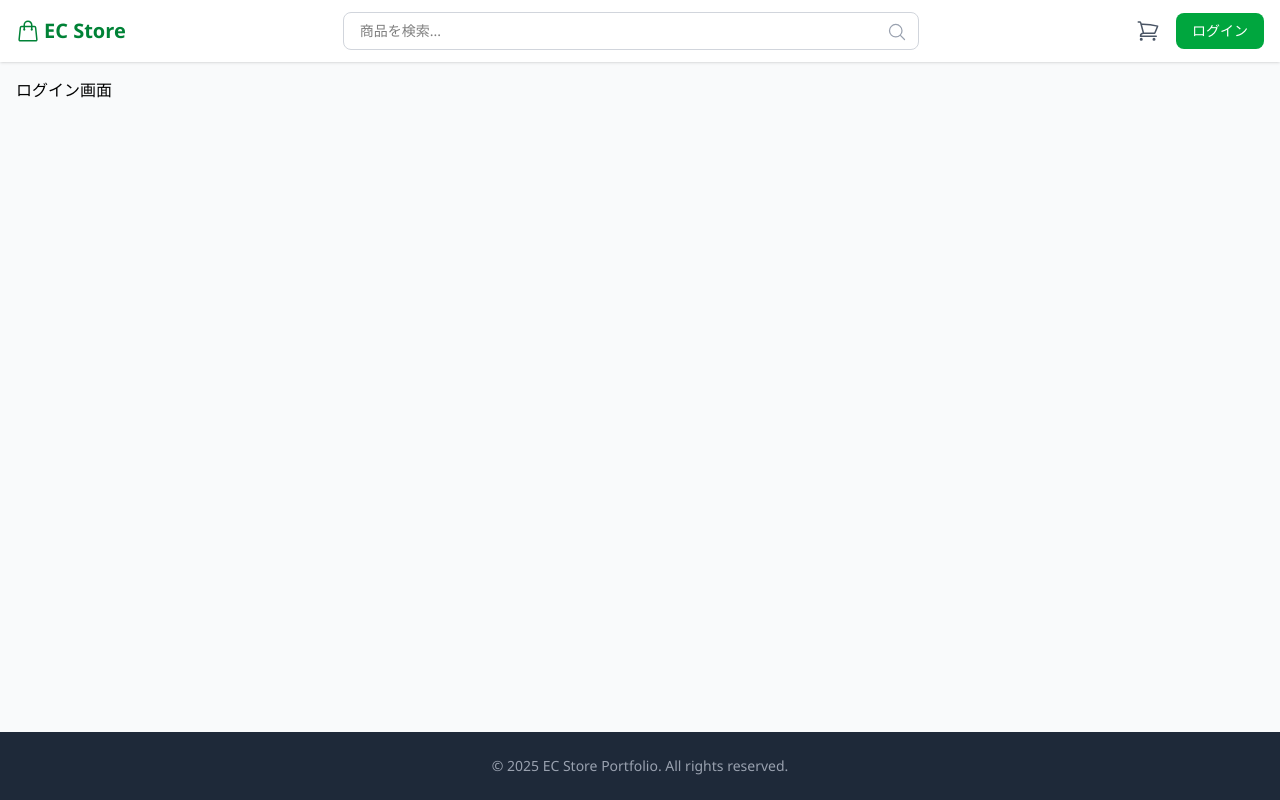
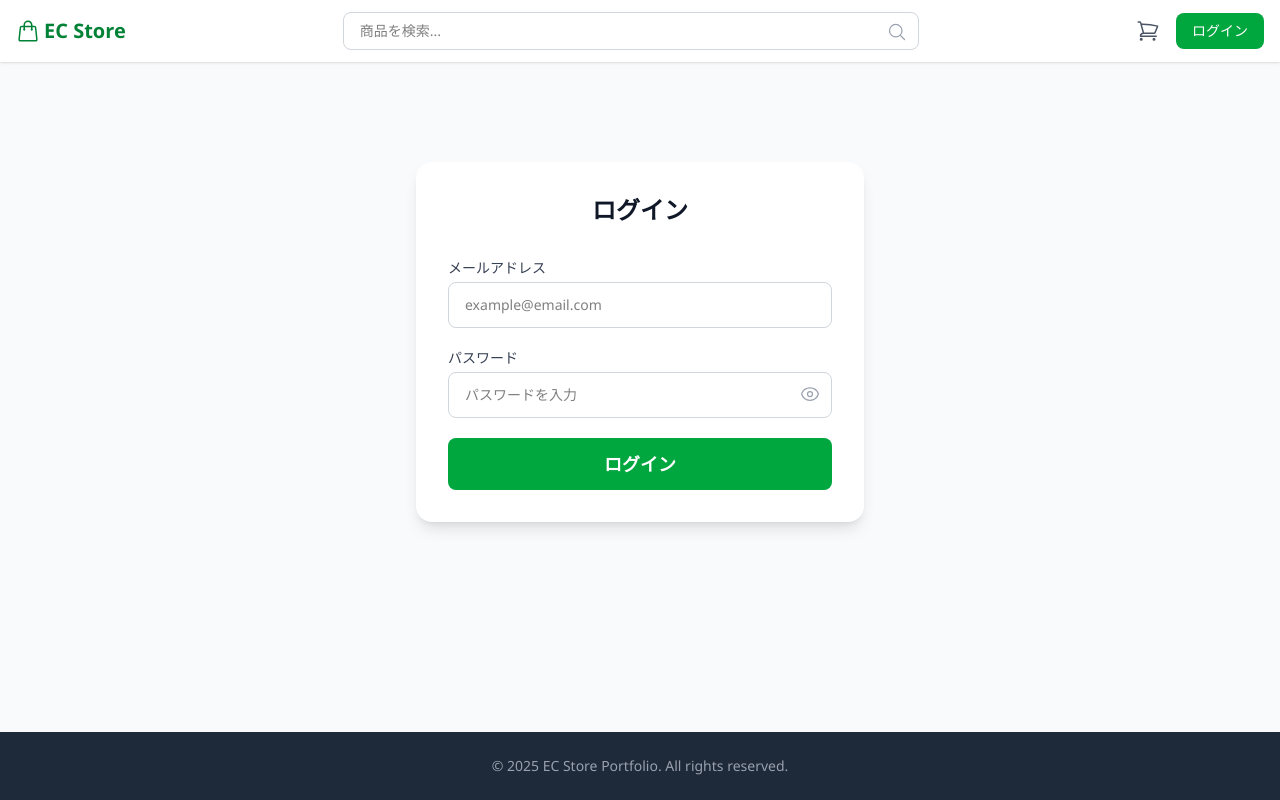
Before and after one commit to sakichang0226/trinity, a React (Vite) app: page /login in a window 1280 px wide. Built offline with nearby package versions, Linux system fonts and the light colour scheme; no server answers.

Commit message:
ログイン画面の実装

```diff
--- /dev/null
+++ b/src/components/LoginForm.tsx
@@ -0,0 +1,59 @@
+import { useState, type FormEvent } from 'react'
+import { FormField } from '@/components/common/FormField'
+import { SubmitButton } from '@/components/common/SubmitButton'
+import { validateLoginForm } from '@/utils/validateLoginForm'
+
+interface LoginFormProps {
+  onSubmit: (email: string, password: string) => Promise<void>
+  authError: string
+  isLoading: boolean
+}
+
+export function LoginForm({ onSubmit, authError, isLoading }: LoginFormProps) {
+  const [email, setEmail] = useState('')
+  const [password, setPassword] = useState('')
+  const [errors, setErrors] = useState<{ email?: string; password?: string }>({})
+
+  const handleSubmit = (e: FormEvent) => {
+    e.preventDefault()
+    const newErrors = validateLoginForm(email, password)
+    setErrors(newErrors)
+    if (Object.keys(newErrors).length > 0) return
+    onSubmit(email, password)
+  }
+
+  return (
+    <form onSubmit={handleSubmit} noValidate>
+      {authError && (
+        <div className="mb-5 bg-red-50 border border-red-200 text-red-700 rounded-lg px-4 py-3 text-sm flex items-center gap-2">
+          <svg xmlns="http://www.w3.org/2000/svg" viewBox="0 0 20 20" fill="currentColor" className="w-5 h-5 shrink-0">
+            <path fillRule="evenodd" d="M8.485 2.495c.673-1.167 2.357-1.167 3.03 0l6.28 10.875c.673 1.167-.17 2.625-1.516 2.625H3.72c-1.347 0-2.189-1.458-1.515-2.625L8.485 2.495ZM10 5a.75.75 0 0 1 .75.75v3.5a.75.75 0 0 1-1.5 0v-3.5A.75.75 0 0 1 10 5Zm0 9a1 1 0 1 0 0-2 1 1 0 0 0 0 2Z" clipRule="evenodd" />
+          </svg>
+          {authError}
+        </div>
+      )}
+
+      <FormField
+        id="email"
+        label="メールアドレス"
+        type="email"
+        placeholder="example@email.com"
+        value={email}
+        onChange={(e) => setEmail(e.target.value)}
+        error={errors.email}
+      />
+
+      <FormField
+        id="password"
+        label="パスワード"
+        type="password"
+        placeholder="パスワードを入力"
+        value={password}
+        onChange={(e) => setPassword(e.target.value)}
+        error={errors.password}
+      />
+
+      <SubmitButton type="submit" label="ログイン" loadingLabel="ログイン中..." isLoading={isLoading} />
+    </form>
+  )
+}
--- /dev/null
+++ b/src/components/common/FormField.tsx
@@ -0,0 +1,43 @@
+import { useState, type InputHTMLAttributes } from 'react'
+
+interface FormFieldProps extends Omit<InputHTMLAttributes<HTMLInputElement>, 'className'> {
+  label: string
+  error?: string
+}
+
+export function FormField({ label, error, id, type, ...props }: FormFieldProps) {
+  const [showPassword, setShowPassword] = useState(false)
+  const isPassword = type === 'password'
+  const inputType = isPassword ? (showPassword ? 'text' : 'password') : type
+
+  const inputClassName = `w-full border rounded-lg px-4 py-3 text-sm focus:outline-none focus:ring-2 ${isPassword ? 'pr-12' : ''} ${error ? 'border-red-400 focus:ring-red-400 bg-red-50' : 'border-gray-300 focus:ring-green-500 focus:border-transparent'}`
+
+  return (
+    <div className="mb-5">
+      <label htmlFor={id} className="block text-sm font-medium text-gray-700 mb-1">{label}</label>
+      <div className={isPassword ? 'relative' : undefined}>
+        <input id={id} type={inputType} className={inputClassName} {...props} />
+        {isPassword && (
+          <button
+            type="button"
+            onClick={() => setShowPassword(!showPassword)}
+            className="absolute right-3 top-3 text-gray-400 hover:text-gray-600"
+            aria-label={showPassword ? 'パスワードを非表示' : 'パスワードを表示'}
+          >
+            {showPassword ? (
+              <svg xmlns="http://www.w3.org/2000/svg" fill="none" viewBox="0 0 24 24" strokeWidth={1.5} stroke="currentColor" className="w-5 h-5">
+                <path strokeLinecap="round" strokeLinejoin="round" d="M3.98 8.223A10.477 10.477 0 0 0 1.934 12C3.226 16.338 7.244 19.5 12 19.5c.993 0 1.953-.138 2.863-.395M6.228 6.228A10.451 10.451 0 0 1 12 4.5c4.756 0 8.773 3.162 10.065 7.498a10.522 10.522 0 0 1-4.293 5.774M6.228 6.228 3 3m3.228 3.228 3.65 3.65m7.894 7.894L21 21m-3.228-3.228-3.65-3.65m0 0a3 3 0 1 0-4.243-4.243m4.242 4.242L9.88 9.88" />
+              </svg>
+            ) : (
+              <svg xmlns="http://www.w3.org/2000/svg" fill="none" viewBox="0 0 24 24" strokeWidth={1.5} stroke="currentColor" className="w-5 h-5">
+                <path strokeLinecap="round" strokeLinejoin="round" d="M2.036 12.322a1.012 1.012 0 0 1 0-.639C3.423 7.51 7.36 4.5 12 4.5c4.638 0 8.573 3.007 9.963 7.178.07.207.07.431 0 .639C20.577 16.49 16.64 19.5 12 19.5c-4.638 0-8.573-3.007-9.963-7.178Z" />
+                <path strokeLinecap="round" strokeLinejoin="round" d="M15 12a3 3 0 1 1-6 0 3 3 0 0 1 6 0Z" />
+              </svg>
+            )}
+          </button>
+        )}
+      </div>
+      {error && <p className="text-red-500 text-xs mt-1">{error}</p>}
+    </div>
+  )
+}
--- a/src/components/common/LogoutButton.tsx
+++ b/src/components/common/LogoutButton.tsx
@@ -1,10 +1,17 @@
+import { useNavigate } from 'react-router-dom'
 import { useAuth } from '@/contexts/AuthContext'
 
 export function LogoutButton({ className }: { className?: string }) {
   const { logout } = useAuth()
+  const navigate = useNavigate()
+
+  const handleLogout = () => {
+    logout()
+    navigate('/', { replace: true })
+  }
 
   return (
-    <button onClick={logout} className={className ?? "flex items-center gap-2 text-sm text-red-600 hover:text-red-700"}>
+    <button onClick={handleLogout} className={className ?? "flex items-center gap-2 text-sm text-red-600 hover:text-red-700"}>
       <svg xmlns="http://www.w3.org/2000/svg" fill="none" viewBox="0 0 24 24" strokeWidth="1.5" stroke="currentColor" className="w-4 h-4">
         <path strokeLinecap="round" strokeLinejoin="round" d="M8.25 9V5.25A2.25 2.25 0 0 1 10.5 3h6a2.25 2.25 0 0 1 2.25 2.25v13.5A2.25 2.25 0 0 1 16.5 21h-6a2.25 2.25 0 0 1-2.25-2.25V15m-3 0-3-3m0 0 3-3m-3 3H15" />
       </svg>
--- /dev/null
+++ b/src/components/common/SubmitButton.tsx
@@ -0,0 +1,41 @@
+import type { ButtonHTMLAttributes, ReactNode } from 'react'
+
+interface SubmitButtonProps extends Omit<ButtonHTMLAttributes<HTMLButtonElement>, 'className' | 'children'> {
+  label: string
+  loadingLabel?: string
+  disabledLabel?: string
+  isLoading?: boolean
+  icon?: ReactNode
+  className?: string
+}
+
+export function SubmitButton({ label, loadingLabel, disabledLabel, isLoading, icon, className, disabled, ...props }: SubmitButtonProps) {
+  const isDisabled = isLoading || disabled
+
+  const baseClass = isDisabled && !isLoading
+    ? 'w-full bg-gray-400 text-white font-semibold py-3 rounded-lg cursor-not-allowed text-lg'
+    : 'w-full bg-green-600 text-white font-semibold py-3 rounded-lg hover:bg-green-700 transition text-lg disabled:opacity-75 disabled:cursor-not-allowed'
+
+  return (
+    <button
+      disabled={isDisabled}
+      className={className ? `${baseClass} ${className}` : baseClass}
+      {...props}
+    >
+      {isLoading ? (
+        <span className="flex items-center justify-center gap-2">
+          <svg className="animate-spin h-5 w-5 text-white" xmlns="http://www.w3.org/2000/svg" fill="none" viewBox="0 0 24 24">
+            <circle className="opacity-25" cx="12" cy="12" r="10" stroke="currentColor" strokeWidth="4" />
+            <path className="opacity-75" fill="currentColor" d="M4 12a8 8 0 018-8V0C5.373 0 0 5.373 0 12h4z" />
+          </svg>
+          {loadingLabel ?? label}
+        </span>
+      ) : (
+        <span className="flex items-center justify-center gap-2">
+          {icon}
+          {isDisabled && disabledLabel ? disabledLabel : label}
+        </span>
+      )}
+    </button>
+  )
+}
--- a/src/contexts/AuthContext.tsx
+++ b/src/contexts/AuthContext.tsx
@@ -7,7 +7,7 @@ interface AuthContextType {
   isLoading: boolean
   login: (user: UserInfo) => void
   logout: () => void
-  refreshUser: () => Promise<void>
+  refreshUser: () => Promise<UserInfo | null>
 }
 
 const AuthContext = createContext<AuthContextType | null>(null)
@@ -18,8 +18,10 @@ export function AuthProvider({ children }: { children: ReactNode }) {
 
   const refreshUser = useCallback(async () => {
     const result = await fetchMe()
-    setUser(result.success ? result.data : null)
+    const userData = result.success ? result.data : null
+    setUser(userData)
     setIsLoading(false)
+    return userData
   }, [])
 
   useEffect(() => {
@@ -31,6 +33,7 @@ export function AuthProvider({ children }: { children: ReactNode }) {
   }, [])
 
   const logout = useCallback(() => {
+    document.cookie = 'token=; Path=/; Max-Age=0'
     setUser(null)
   }, [])
 
--- a/src/pages/LoginPage.tsx
+++ b/src/pages/LoginPage.tsx
@@ -1,3 +1,54 @@
+import { useState } from 'react'
+import { useNavigate, useLocation } from 'react-router-dom'
+import { useAuth } from '@/contexts/AuthContext'
+import { login } from '@/services/userService'
+import { LoginForm } from '@/components/LoginForm'
+import { ServerErrorPage } from '@/pages/ServerErrorPage'
+
+const AUTH_ERROR_CODE = 'API_LOGIN_ERR001'
+
 export function LoginPage() {
-  return <div className="p-4">ログイン画面</div>
+  const navigate = useNavigate()
+  const location = useLocation()
+  const { login: setAuthUser, refreshUser } = useAuth()
+
+  const [authError, setAuthError] = useState('')
+  const [isLoading, setIsLoading] = useState(false)
+  const [isServerError, setIsServerError] = useState(false)
+
+  const handleSubmit = async (email: string, password: string) => {
+    setAuthError('')
+    setIsServerError(false)
+    setIsLoading(true)
+    const result = await login({ email, password })
+    if (result.success) {
+      const user = await refreshUser()
+      if (!user) {
+        setAuthUser({ userId: 0, userName: result.data.user_name, email })
+      }
+      const from = (location.state as { from?: { pathname?: string } })?.from?.pathname || '/'
+      navigate(from, { replace: true })
+      return
+    } else if (result.errorCode === AUTH_ERROR_CODE) {
+      setAuthError('メールアドレスまたはパスワードが正しくありません')
+    } else {
+      setIsServerError(true)
+    }
+    setIsLoading(false)
+  }
+
+  if (isServerError) {
+    return <ServerErrorPage onRetry={() => setIsServerError(false)} />
+  }
+
+  return (
+    <main className="min-h-[70vh] flex items-center justify-center px-4">
+      <div className="w-full max-w-md">
+        <div className="bg-white rounded-2xl shadow-lg p-8">
+          <h1 className="text-2xl font-bold text-gray-900 text-center mb-8">ログイン</h1>
+          <LoginForm onSubmit={handleSubmit} authError={authError} isLoading={isLoading} />
+        </div>
+      </div>
+    </main>
+  )
 }
--- a/src/services/userService.ts
+++ b/src/services/userService.ts
@@ -1,5 +1,18 @@
 import { apiClient } from '@/services/apiClient'
 import type { ApiResult } from '@/types/api'
+
+interface LoginRequest {
+  email: string
+  password: string
+}
+
+interface LoginResponse {
+  user_name: string
+}
+
+export async function login(data: LoginRequest): Promise<ApiResult<LoginResponse>> {
+  return apiClient.post<LoginResponse>('/api/v1/login', data)
+}
 
 interface MeResponse {
   user_id: number
--- /dev/null
+++ b/src/utils/validateLoginForm.ts
@@ -0,0 +1,17 @@
+export interface LoginValidationErrors {
+  email?: string
+  password?: string
+}
+
+export function validateLoginForm(email: string, password: string): LoginValidationErrors {
+  const errors: LoginValidationErrors = {}
+  if (!email) {
+    errors.email = 'メールアドレスを入力してください'
+  } else if (!/^[^\s@]+@[^\s@]+\.[^\s@]+$/.test(email)) {
+    errors.email = '有効なメールアドレスを入力してください'
+  }
+  if (!password) {
+    errors.password = 'パスワードを入力してください'
+  }
+  return errors
+}
```
Also changed, not shown: src/components/common/AddToCartButton.tsx (+16 -14 lines).
